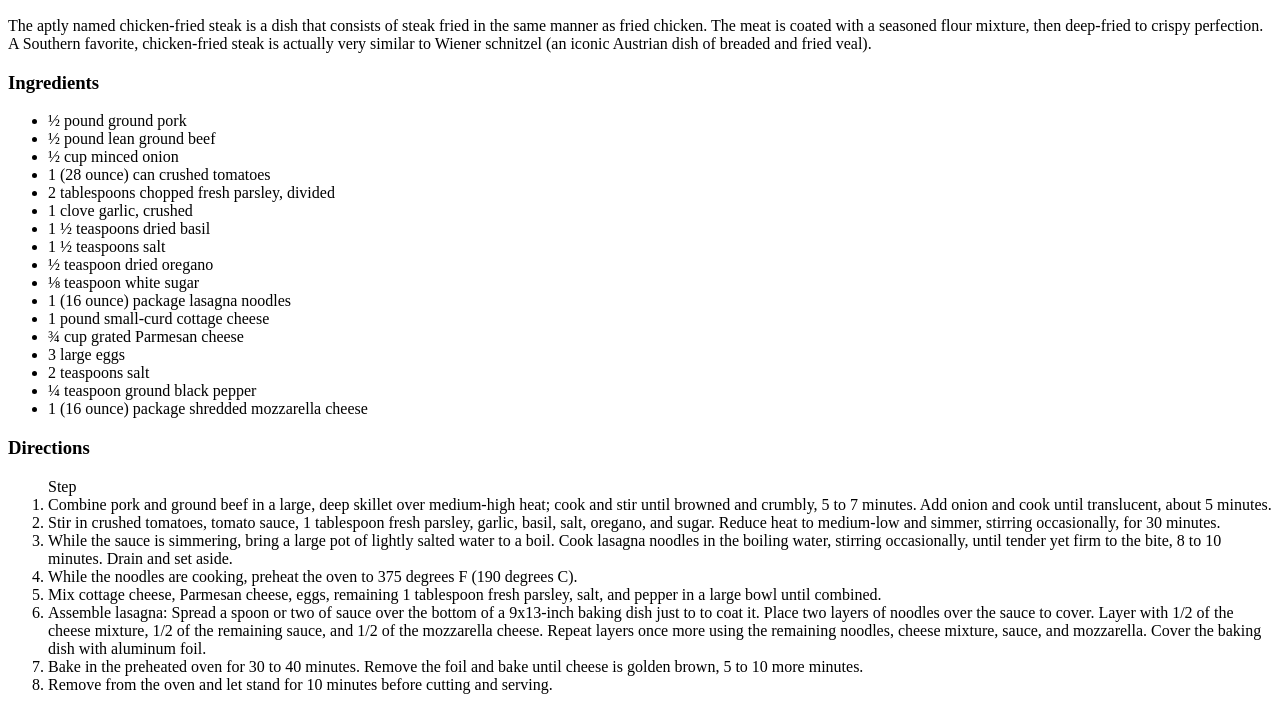
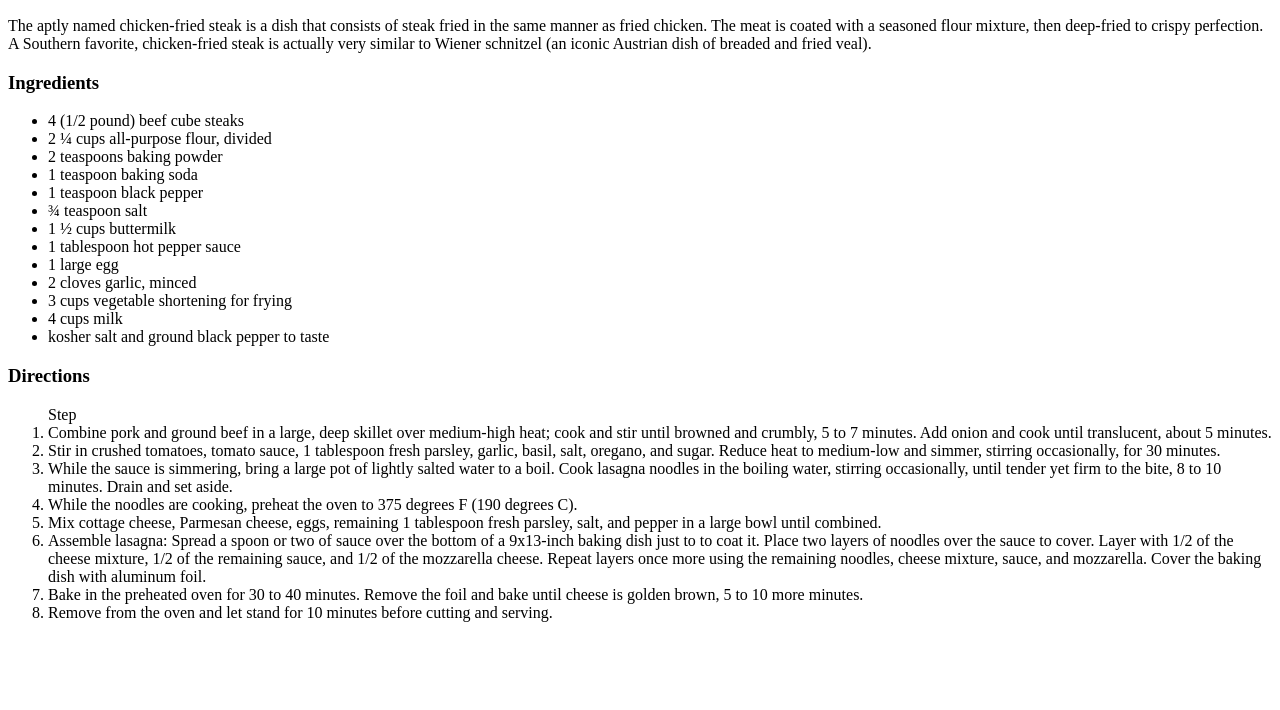
Before and after one commit to Nqzonokusa/odin-recipes, a plain HTML site: page recipes/chicken-steak.html in a window 1280 px wide. Shown: the part 110-820 px from the top of the page. Drawn offline with Linux system fonts and the light colour scheme.

Commit message:
Update ingredients for chicken steak

```diff
--- a/recipes/chicken-steak.html
+++ b/recipes/chicken-steak.html
@@ -13,28 +13,25 @@
     <h2>Description</h2>
     <p> The aptly named chicken-fried steak is a dish that consists of steak fried in the same manner as fried chicken.
         The meat is coated with a seasoned flour mixture, then deep-fried to crispy perfection.
-        A Southern favorite, chicken-fried steak is actually very similar to Wiener schnitzel (an iconic Austrian dish of breaded and fried veal).
+        A Southern favorite, chicken-fried steak is actually very similar to Wiener schnitzel (an iconic Austrian dish
+        of breaded and fried veal).
     </p>
 
     <h3>Ingredients</h3>
     <ul>
-        <li>½ pound ground pork</li>
-        <li>½ pound lean ground beef</li>
-        <li>½ cup minced onion</li>
-        <li>1 (28 ounce) can crushed tomatoes</li>
-        <li>2 tablespoons chopped fresh parsley, divided</li>
-        <li>1 clove garlic, crushed</li>
-        <li>1 ½ teaspoons dried basil</li>
-        <li>1 ½ teaspoons salt</li>
-        <li>½ teaspoon dried oregano</li>
-        <li>⅛ teaspoon white sugar</li>
-        <li>1 (16 ounce) package lasagna noodles</li>
-        <li>1 pound small-curd cottage cheese</li>
-        <li>¾ cup grated Parmesan cheese</li>
-        <li>3 large eggs</li>
-        <li>2 teaspoons salt</li>
-        <li>¼ teaspoon ground black pepper</li>
-        <li>1 (16 ounce) package shredded mozzarella cheese</li>
+        <li>4 (1/2 pound) beef cube steaks</li>
+        <li>2 ¼ cups all-purpose flour, divided</li>
+        <li>2 teaspoons baking powder</li>
+        <li>1 teaspoon baking soda</li>
+        <li>1 teaspoon black pepper</li>
+        <li>¾ teaspoon salt</li>
+        <li>1 ½ cups buttermilk</li>
+        <li>1 tablespoon hot pepper sauce</li>
+        <li>1 large egg</li>
+        <li>2 cloves garlic, minced</li>
+        <li>3 cups vegetable shortening for frying</li>
+        <li>4 cups milk</li>
+        <li>kosher salt and ground black pepper to taste</li>
     </ul>
 
     <h3>Directions</h3>
```
